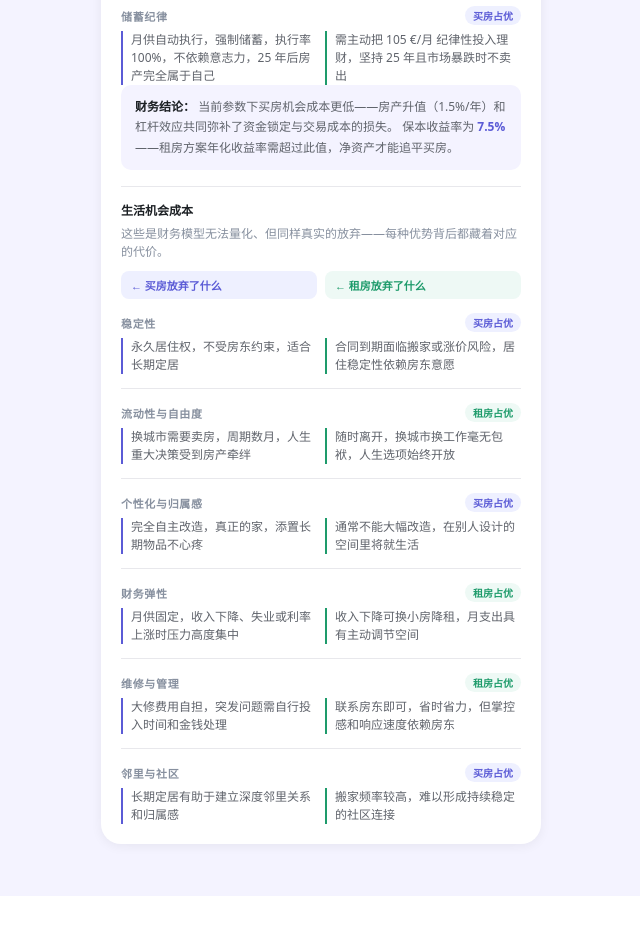
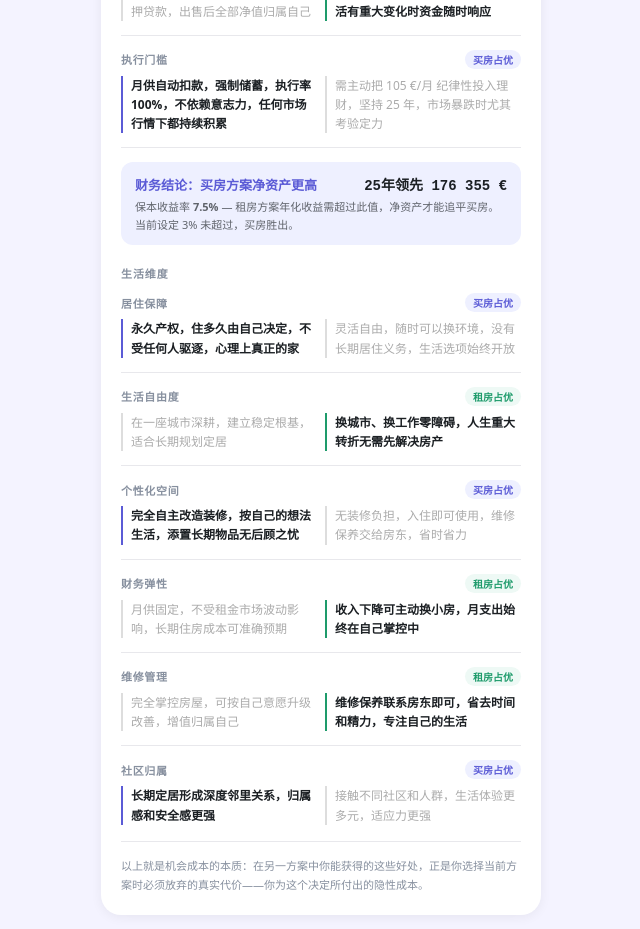
Before and after one commit to jinda-li/buy-vs-rent, a React (Vite) app: page / in a window 1280 px wide. Shown: the part 3248-4177 px from the top of the page, without its empty margins (319-959 px from the left). Before the commit the page ends 4144 px from the top, so only its background shows below. Built offline with nearby package versions, Linux system fonts and the light colour scheme.

Commit message:
redesign: pros-vs-pros comparison with winner highlighting and footnote
Co-authored-by: Cursor <cursoragent@cursor.com>

```diff
--- a/buy-vs-rent.jsx
+++ b/buy-vs-rent.jsx
@@ -838,119 +838,159 @@ export default function App() {
             </div>
           </Card>
 
-          {/* ── 机会成本（财务 + 生活） ── */}
+          {/* ── 综合对比 ── */}
           <Card p="20px" style={{ marginTop: 12 }}>
-            <div style={{ fontSize: 15, fontWeight: 700, marginBottom: 4 }}>机会成本</div>
-            <div style={{ fontSize: 12, color: COLOR.muted, marginBottom: 16, lineHeight: 1.6 }}>
-              买房和租房的每个选择都意味着放弃另一种可能。以下从财务和生活两个维度，梳理你真正在放弃什么。
+            <div style={{ fontSize: 15, fontWeight: 700, marginBottom: 4 }}>综合对比</div>
+            <div style={{ fontSize: 12, color: COLOR.muted, marginBottom: 14, lineHeight: 1.6 }}>
+              买房和租房各有真实的好处。以下列出每种方案能为你带来什么——<strong style={{ color: COLOR.text }}>加粗部分</strong>是该维度的优胜方。
             </div>
 
-            {/* 财务机会成本 */}
-            <div style={{ fontSize: 12, fontWeight: 700, color: COLOR.text, marginBottom: 10 }}>财务机会成本</div>
-            <div style={{ display: "grid", gridTemplateColumns: "1fr 1fr", gap: 8, marginBottom: 10 }}>
-              <div style={{ fontSize: 11, fontWeight: 700, color: COLOR.buy, background: "#EEF0FF", borderRadius: 8, padding: "6px 10px" }}>← 买房放弃了什么</div>
-              <div style={{ fontSize: 11, fontWeight: 700, color: COLOR.green, background: "#EEF9F5", borderRadius: 8, padding: "6px 10px" }}>← 租房放弃了什么</div>
+            {/* 列标题 */}
+            <div style={{ display: "grid", gridTemplateColumns: "1fr 1fr", gap: 8, marginBottom: 14 }}>
+              <div style={{ fontSize: 11, fontWeight: 700, color: COLOR.buy, background: "#EEF0FF", borderRadius: 8, padding: "7px 10px" }}>买房能获得</div>
+              <div style={{ fontSize: 11, fontWeight: 700, color: COLOR.green, background: "#EEF9F5", borderRadius: 8, padding: "7px 10px" }}>租房能获得</div>
             </div>
+
+            {/* 财务维度 */}
+            <div style={{ fontSize: 11, fontWeight: 700, color: COLOR.muted, letterSpacing: "0.08em", textTransform: "uppercase", marginBottom: 12 }}>财务维度</div>
             {[
               {
                 label: "初始资金",
-                buy: "首付 " + fmt(down) + " + 手续费 " + fmt(txAmt + bankFees) + " = " + fmt(outlay) + "，一次性锁进房产，长期无法流动",
-                rent: "同等 " + fmt(outlay) + " 第0天全部入市，立即开始复利滚动，随时可调仓",
+                buy: "首付+手续费共 " + fmt(outlay) + "，换来 " + fmt(price) + " 的房产，" + Math.round(100 / downPct) + " 倍杠杆从第一天起放大增值空间",
+                rent: "同等 " + fmt(outlay) + " 全部入市，立即开始复利滚动，随时可动用或调仓，不被单一资产锁定",
                 adv: COLOR.green,
               },
               {
-                label: "月度现金流",
-                buy: "月供+物业 " + fmt(buyMonthly) + "，其中利息约 " + fmt(firstMonthInterest) + "/月 是纯消耗，不形成任何权益",
+                label: "月度积累",
+                buy: "月供本金部分是强制储蓄，" + loanTerm + " 年后房产完全属于自己，还清后彻底告别月供",
                 rent: saving >= 0
-                  ? "月租 " + fmt(rent0) + "，每月节省 " + fmt(saving) + " 可追加投资"
-                  : "月租 " + fmt(rent0) + "，比买房月支出多 " + fmt(-saving) + "，需额外现金流",
+                  ? "月租 " + fmt(rent0) + "，每月节省 " + fmt(saving) + " 可追加投资，现金流更充裕"
+                  : "月租 " + fmt(rent0) + "，收入下降时可换小房主动降负，月支出灵活可调",
                 adv: saving >= 0 ? COLOR.green : COLOR.buy,
               },
               {
-                label: "杠杆",
-                buy: Math.round(100 / downPct) + " 倍杠杆：首付 " + fmt(down) + " 控制 " + fmt(price) + " 的资产，房价每涨1%，净资产涨幅被放大",
-                rent: "无杠杆，收益完全来自实际投入本金，不存在因房价下跌被放大亏损的风险",
-                adv: COLOR.buy,
+                label: loanTerm + " 年后净资产",
+                buy: "房产预计市值 " + fmt(last ? last.rawPV : 0) + "，扣除贷款余额和交易成本后到手 " + fmt(last ? last.rawB : 0),
+                rent: "投资组合年化 " + invRet + "%，" + loanTerm + " 年后税后到手 " + fmt(last ? last.rawR : 0),
+                adv: buyWins ? COLOR.buy : COLOR.green,
               },
               {
-                label: "资产分散度",
-                buy: "100% 集中于单一不动产，完全暴露于所在城市的房价单一风险",
-                rent: "可分散至全球股票、债券等多类资产，一个 ETF 即可持有数千家公司",
+                label: "资产分散",
+                buy: "持有实物资产，抵御通胀效果显著，房产兼具使用价值和资产价值",
+                rent: "可分散至全球股票、债券等多类资产，单一市场下跌不会摧毁全部积累",
                 adv: COLOR.green,
               },
               {
                 label: "流动性",
-                buy: "卖房周期 3–6 个月，急需用钱时无法快速变现，生活变化时选项受限",
-                rent: "随时可卖出，1–3 个工作日到账，面对人生变化时可快速响应",
+                buy: "产权完整归属自己，可随时申请抵押贷款，出售后全部净值归属自己",
+                rent: "投资组合 1–3 个工作日可变现，生活有重大变化时资金随时响应",
                 adv: COLOR.green,
               },
               {
-                label: "储蓄纪律",
-                buy: "月供自动执行，强制储蓄，执行率100%，不依赖意志力，" + loanTerm + " 年后房产完全属于自己",
-                rent: saving >= 0
-                  ? "需主动把 " + fmt(saving) + "/月 纪律性投入理财，坚持 " + loanTerm + " 年且市场暴跌时不卖出"
-                  : "月支出更高，需更强的收支管理，若纪律不足则数学优势大打折扣",
+                label: "执行门槛",
+                buy: "月供自动扣款，强制储蓄，执行率 100%，不依赖意志力，任何市场行情下都持续积累",
+                rent: "需主动把 " + fmt(Math.abs(saving)) + "/月 纪律性投入理财，坚持 " + loanTerm + " 年，市场暴跌时尤其考验定力",
                 adv: COLOR.buy,
               },
             ].map(function(row, idx) {
+              var buyWinsRow = row.adv === COLOR.buy;
               return (
-                <div key={idx} style={{ marginBottom: idx < 5 ? 14 : 0, paddingBottom: idx < 5 ? 14 : 0, borderBottom: idx < 5 ? "1px solid " + COLOR.border : "none" }}>
-                  <div style={{ display: "flex", justifyContent: "space-between", alignItems: "center", marginBottom: 6 }}>
+                <div key={idx} style={{ marginBottom: 14, paddingBottom: 14, borderBottom: "1px solid " + COLOR.border }}>
+                  <div style={{ display: "flex", justifyContent: "space-between", alignItems: "center", marginBottom: 7 }}>
                     <span style={{ fontSize: 11, fontWeight: 700, color: COLOR.muted, textTransform: "uppercase", letterSpacing: "0.06em" }}>{row.label}</span>
-                    <span style={{ fontSize: 10, fontWeight: 700, color: row.adv, background: row.adv === COLOR.buy ? "#EEF0FF" : "#EEF9F5", padding: "2px 8px", borderRadius: 999 }}>
-                      {row.adv === COLOR.buy ? "买房占优" : "租房占优"}
+                    <span style={{ fontSize: 10, fontWeight: 700, color: row.adv, background: buyWinsRow ? "#EEF0FF" : "#EEF9F5", padding: "2px 8px", borderRadius: 999 }}>
+                      {buyWinsRow ? "买房占优" : "租房占优"}
                     </span>
                   </div>
                   <div style={{ display: "grid", gridTemplateColumns: "1fr 1fr", gap: 8 }}>
-                    <div style={{ fontSize: 12, color: COLOR.sub, lineHeight: 1.5, borderLeft: "2px solid " + COLOR.buy, paddingLeft: 8 }}>{row.buy}</div>
-                    <div style={{ fontSize: 12, color: COLOR.sub, lineHeight: 1.5, borderLeft: "2px solid " + COLOR.green, paddingLeft: 8 }}>{row.rent}</div>
+                    <div style={{ fontSize: 12, lineHeight: 1.6, borderLeft: "2.5px solid " + (buyWinsRow ? COLOR.buy : "#DDD"), paddingLeft: 8,
+                      fontWeight: buyWinsRow ? 600 : 400, color: buyWinsRow ? COLOR.text : "#ABABAB" }}>{row.buy}</div>
+                    <div style={{ fontSize: 12, lineHeight: 1.6, borderLeft: "2.5px solid " + (!buyWinsRow ? COLOR.green : "#DDD"), paddingLeft: 8,
+                      fontWeight: !buyWinsRow ? 600 : 400, color: !buyWinsRow ? COLOR.text : "#ABABAB" }}>{row.rent}</div>
                   </div>
                 </div>
               );
             })}
 
-            <div style={{ background: COLOR.bg, borderRadius: 10, padding: "12px 14px", fontSize: 12, color: COLOR.sub, lineHeight: 1.7, marginBottom: 16 }}>
-              <strong style={{ color: COLOR.text }}>财务结论：</strong>
-              {buyWins
-                ? " 当前参数下买房机会成本更低——房产升值（" + propGrowth + "%/年）和杠杆效应共同弥补了资金锁定与交易成本的损失。"
-                : " 当前参数下租房机会成本更低——将首付投入市场（" + invRet + "%/年）、每月纪律性追投，" + loanTerm + " 年后复利积累超越了房产增值与杠杆带来的收益。"
-              }
-              {" "}保本收益率为 <strong style={{ color: invRet >= breakEvenRate ? COLOR.green : COLOR.buy }}>{breakEvenRate}%</strong>——租房方案年化收益率需超过此值，净资产才能追平买房。
+            {/* 财务结论 */}
+            <div style={{ background: buyWins ? "#EEF0FF" : "#EEF9F5", borderRadius: 12, padding: "12px 14px", marginBottom: 20 }}>
+              <div style={{ display: "flex", justifyContent: "space-between", alignItems: "center", marginBottom: 4 }}>
+                <span style={{ fontSize: 13, fontWeight: 700, color: buyWins ? COLOR.buy : COLOR.green }}>
+                  财务结论：{buyWins ? "买房" : "租房"}方案净资产更高
+                </span>
+                <span style={{ fontSize: 14, fontWeight: 800, fontFamily: "monospace", color: COLOR.text }}>
+                  {loanTerm}年领先 {fmt(last ? Math.abs(last.rawB - last.rawR) : 0)}
+                </span>
+              </div>
+              <div style={{ fontSize: 11, color: COLOR.sub, lineHeight: 1.6 }}>
+                保本收益率 <strong>{breakEvenRate}%</strong> — 租房方案年化收益需超过此值，净资产才能追平买房。当前设定 {invRet}% {invRet >= breakEvenRate ? "已超过，租房胜出" : "未超过，买房胜出"}。
+              </div>
             </div>
 
-            {/* 生活机会成本 */}
-            <div style={{ fontSize: 12, fontWeight: 700, color: COLOR.text, marginBottom: 6, paddingTop: 14, borderTop: "1px solid " + COLOR.border }}>生活机会成本</div>
-            <div style={{ fontSize: 12, color: COLOR.muted, marginBottom: 10, lineHeight: 1.5 }}>
-              这些是财务模型无法量化、但同样真实的放弃——每种优势背后都藏着对应的代价。
-            </div>
-            <div style={{ display: "grid", gridTemplateColumns: "1fr 1fr", gap: 8, marginBottom: 14 }}>
-              <div style={{ fontSize: 11, fontWeight: 700, color: COLOR.buy, background: "#EEF0FF", borderRadius: 8, padding: "6px 10px" }}>← 买房放弃了什么</div>
-              <div style={{ fontSize: 11, fontWeight: 700, color: COLOR.green, background: "#EEF9F5", borderRadius: 8, padding: "6px 10px" }}>← 租房放弃了什么</div>
-            </div>
+            {/* 生活维度 */}
+            <div style={{ fontSize: 11, fontWeight: 700, color: COLOR.muted, letterSpacing: "0.08em", textTransform: "uppercase", marginBottom: 12 }}>生活维度</div>
             {[
-              ["稳定性",      "永久居住权，不受房东约束，适合长期定居",           "合同到期面临搬家或涨价风险，居住稳定性依赖房东意愿",   COLOR.buy],
-              ["流动性与自由度","换城市需要卖房，周期数月，人生重大决策受到房产牵绊", "随时离开，换城市换工作毫无包袱，人生选项始终开放",   COLOR.green],
-              ["个性化与归属感","完全自主改造，真正的家，添置长期物品不心疼",        "通常不能大幅改造，在别人设计的空间里将就生活",        COLOR.buy],
-              ["财务弹性",    "月供固定，收入下降、失业或利率上涨时压力高度集中",  "收入下降可换小房降租，月支出具有主动调节空间",        COLOR.green],
-              ["维修与管理",  "大修费用自担，突发问题需自行投入时间和金钱处理",    "联系房东即可，省时省力，但掌控感和响应速度依赖房东",   COLOR.green],
-              ["邻里与社区",  "长期定居有助于建立深度邻里关系和归属感",           "搬家频率较高，难以形成持续稳定的社区连接",           COLOR.buy],
+              {
+                label: "居住保障",
+                buy: "永久产权，住多久由自己决定，不受任何人驱逐，心理上真正的家",
+                rent: "灵活自由，随时可以换环境，没有长期居住义务，生活选项始终开放",
+                adv: COLOR.buy,
+              },
+              {
+                label: "生活自由度",
+                buy: "在一座城市深耕，建立稳定根基，适合长期规划定居",
+                rent: "换城市、换工作零障碍，人生重大转折无需先解决房产",
+                adv: COLOR.green,
+              },
+              {
+                label: "个性化空间",
+                buy: "完全自主改造装修，按自己的想法生活，添置长期物品无后顾之忧",
+                rent: "无装修负担，入住即可使用，维修保养交给房东，省时省力",
+                adv: COLOR.buy,
+              },
+              {
+                label: "财务弹性",
+                buy: "月供固定，不受租金市场波动影响，长期住房成本可准确预期",
+                rent: "收入下降可主动换小房，月支出始终在自己掌控中",
+                adv: COLOR.green,
+              },
+              {
+                label: "维修管理",
+                buy: "完全掌控房屋，可按自己意愿升级改善，增值归属自己",
+                rent: "维修保养联系房东即可，省去时间和精力，专注自己的生活",
+                adv: COLOR.green,
+              },
+              {
+                label: "社区归属",
+                buy: "长期定居形成深度邻里关系，归属感和安全感更强",
+                rent: "接触不同社区和人群，生活体验更多元，适应力更强",
+                adv: COLOR.buy,
+              },
             ].map(function(row, idx) {
+              var buyWinsRow = row.adv === COLOR.buy;
               var isLast = idx === 5;
               return (
                 <div key={idx} style={{ marginBottom: isLast ? 0 : 14, paddingBottom: isLast ? 0 : 14, borderBottom: isLast ? "none" : "1px solid " + COLOR.border }}>
-                  <div style={{ display: "flex", justifyContent: "space-between", alignItems: "center", marginBottom: 6 }}>
-                    <span style={{ fontSize: 11, fontWeight: 700, color: COLOR.muted, textTransform: "uppercase", letterSpacing: "0.06em" }}>{row[0]}</span>
-                    <span style={{ fontSize: 10, fontWeight: 700, color: row[3], background: row[3] === COLOR.buy ? "#EEF0FF" : "#EEF9F5", padding: "2px 8px", borderRadius: 999 }}>
-                      {row[3] === COLOR.buy ? "买房占优" : "租房占优"}
+                  <div style={{ display: "flex", justifyContent: "space-between", alignItems: "center", marginBottom: 7 }}>
+                    <span style={{ fontSize: 11, fontWeight: 700, color: COLOR.muted, textTransform: "uppercase", letterSpacing: "0.06em" }}>{row.label}</span>
+                    <span style={{ fontSize: 10, fontWeight: 700, color: row.adv, background: buyWinsRow ? "#EEF0FF" : "#EEF9F5", padding: "2px 8px", borderRadius: 999 }}>
+                      {buyWinsRow ? "买房占优" : "租房占优"}
                     </span>
                   </div>
                   <div style={{ display: "grid", gridTemplateColumns: "1fr 1fr", gap: 8 }}>
-                    <div style={{ fontSize: 12, color: COLOR.sub, lineHeight: 1.5, borderLeft: "2px solid " + COLOR.buy, paddingLeft: 8 }}>{row[1]}</div>
-                    <div style={{ fontSize: 12, color: COLOR.sub, lineHeight: 1.5, borderLeft: "2px solid " + COLOR.green, paddingLeft: 8 }}>{row[2]}</div>
+                    <div style={{ fontSize: 12, lineHeight: 1.6, borderLeft: "2.5px solid " + (buyWinsRow ? COLOR.buy : "#DDD"), paddingLeft: 8,
+                      fontWeight: buyWinsRow ? 600 : 400, color: buyWinsRow ? COLOR.text : "#ABABAB" }}>{row.buy}</div>
+                    <div style={{ fontSize: 12, lineHeight: 1.6, borderLeft: "2.5px solid " + (!buyWinsRow ? COLOR.green : "#DDD"), paddingLeft: 8,
+                      fontWeight: !buyWinsRow ? 600 : 400, color: !buyWinsRow ? COLOR.text : "#ABABAB" }}>{row.rent}</div>
                   </div>
                 </div>
               );
             })}
+
+            {/* 注脚 */}
+            <div style={{ marginTop: 16, paddingTop: 14, borderTop: "1px solid " + COLOR.border, fontSize: 11, color: COLOR.muted, lineHeight: 1.8 }}>
+              以上就是机会成本的本质：在另一方案中你能获得的这些好处，正是你选择当前方案时必须放弃的真实代价——你为这个决定所付出的隐性成本。
+            </div>
           </Card>
 
         </div>
```
